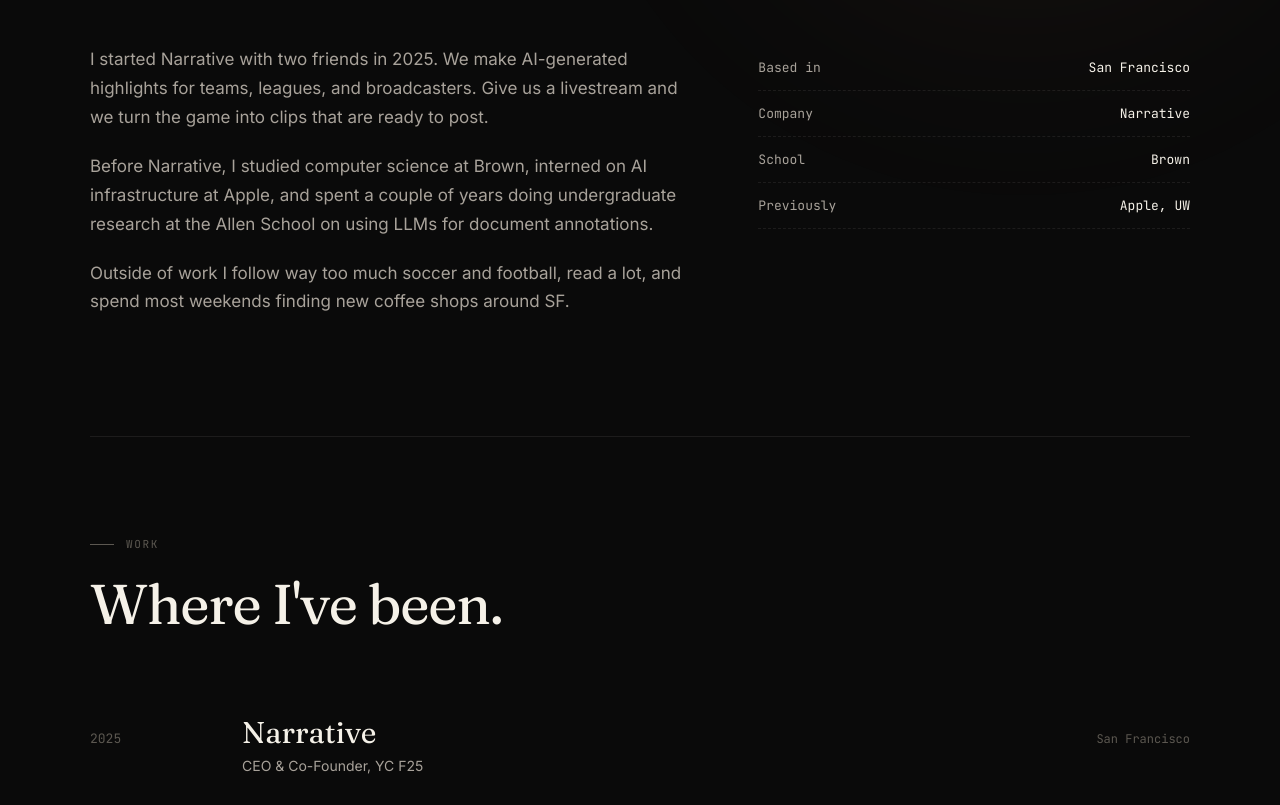
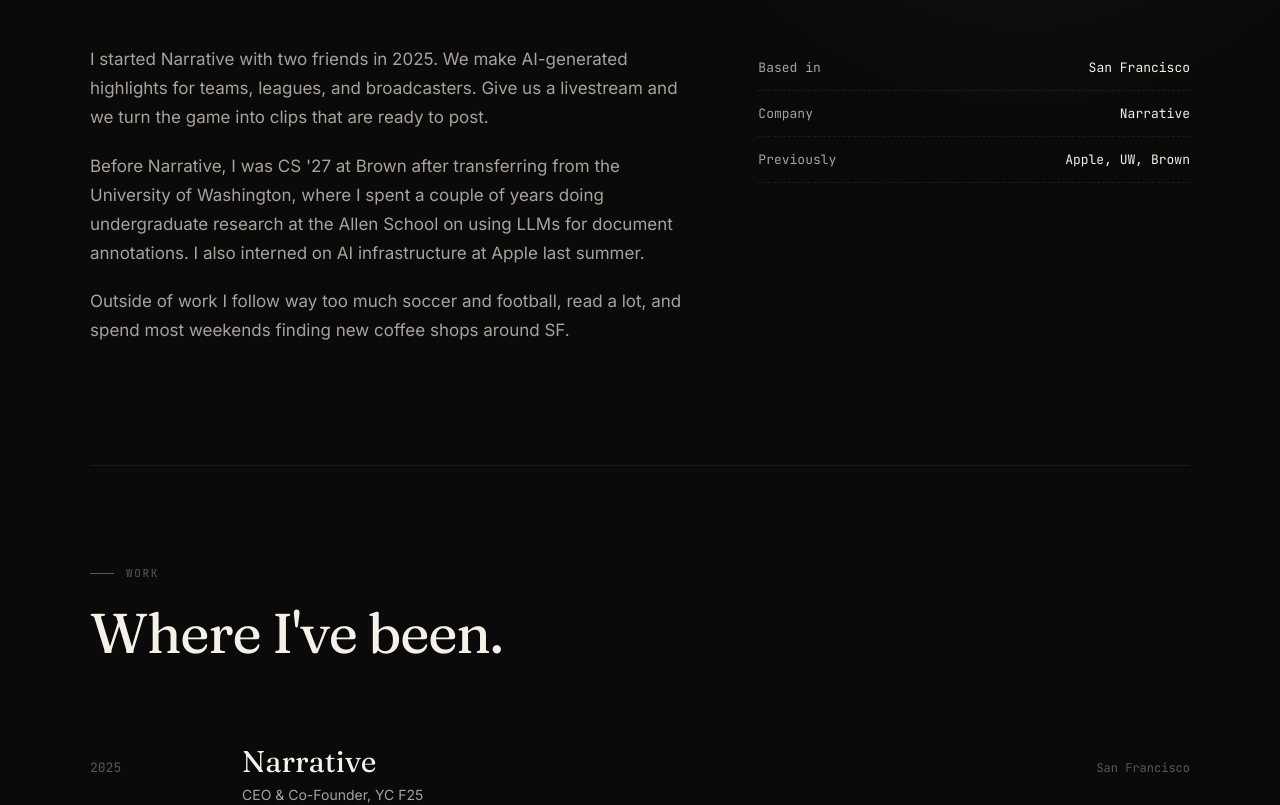
Before and after one commit to erikv05/erikvank.com, a React (Vite) app: page / in a window 1280 px wide. Shown: the part 840-1645 px from the top of the page. Built offline with nearby package versions, Linux system fonts and the light colour scheme.

Commit message:
Clarify school history

```diff
--- a/src/App.tsx
+++ b/src/App.tsx
@@ -57,10 +57,11 @@
               and we turn the game into clips that are ready to post.
             </p>
             <p>
-              Before Narrative, I studied computer science at Brown, interned on
-              AI infrastructure at Apple, and spent a couple of years doing
-              undergraduate research at the Allen School on using LLMs for
-              document annotations.
+              Before Narrative, I was CS '27 at Brown after transferring from
+              the University of Washington, where I spent a couple of years
+              doing undergraduate research at the Allen School on using LLMs
+              for document annotations. I also interned on AI infrastructure
+              at Apple last summer.
             </p>
             <p>
               Outside of work I follow way too much soccer and football, read a
@@ -70,8 +71,7 @@
           <ul className="fact-list">
             <li><span>Based in</span><span>San Francisco</span></li>
             <li><span>Company</span><span>Narrative</span></li>
-            <li><span>School</span><span>Brown</span></li>
-            <li><span>Previously</span><span>Apple, UW</span></li>
+            <li><span>Previously</span><span>Apple, UW, Brown</span></li>
           </ul>
         </div>
       </section>
```
